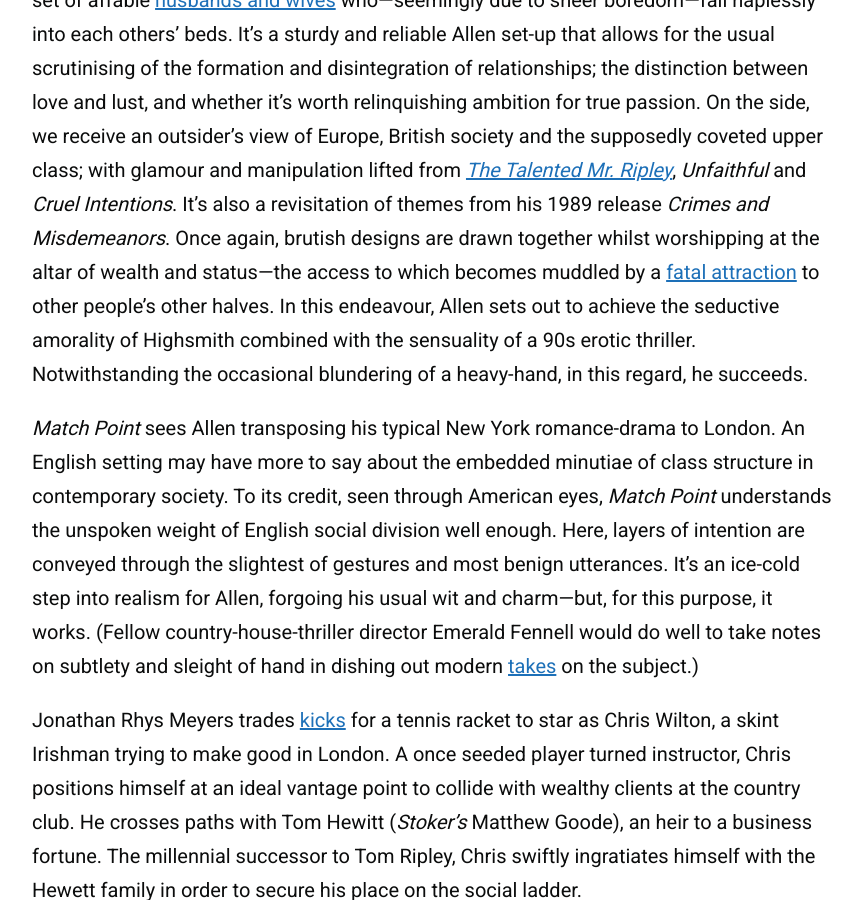
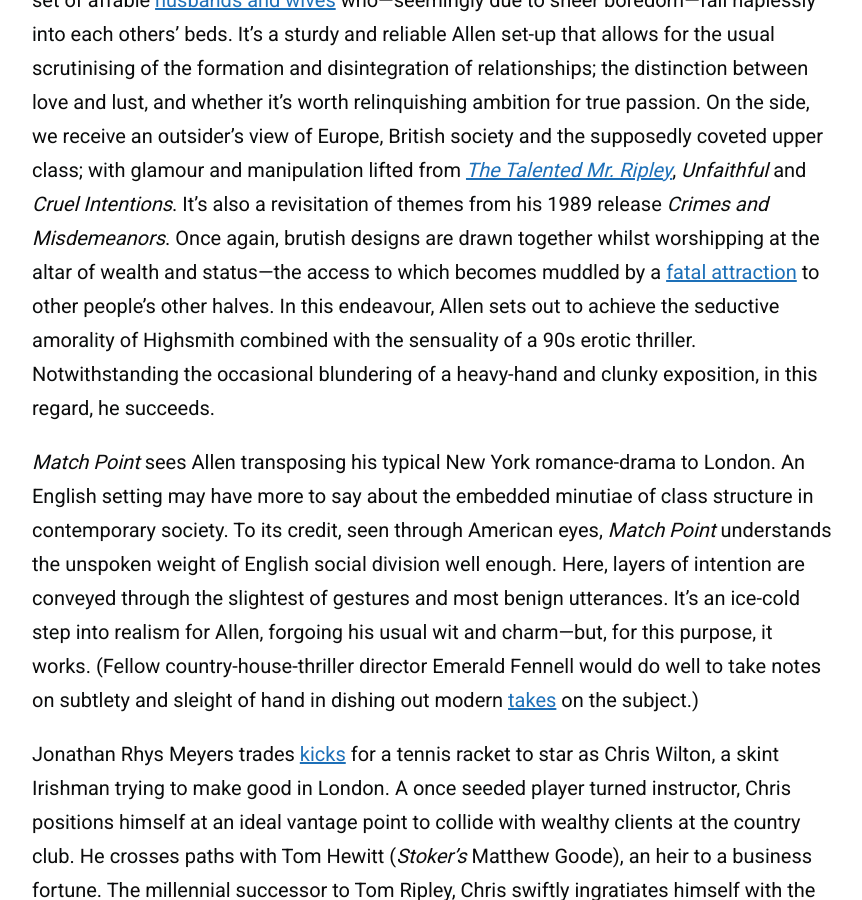
Before and after one commit to zoeurl/zoedowney.github.io, a Jekyll site: the page built from _posts/2024-2-22-match-point.md, in a window 1280 px wide and 900 px high, scrolled down 1203 px. Shown: the whole window, without its empty margins (208-1070 px from the left). Built offline with Jekyll 4.4.1, drawn with Linux system fonts in a browser that asks for light colours.

Commit message:
Update 2024-2-22-match-point.md

```diff
--- a/_posts/2024-2-22-match-point.md
+++ b/_posts/2024-2-22-match-point.md
@@ -11,7 +11,7 @@
 
 The pseudo-philosophical playbook of Woody Allen's _Match Point_ dictates that life’s transformative successes hinge on chance. Whether one’s ball makes it over the net, so to speak, or bounces defeatedly back at the player. It’s a lesson that reiterates the bitter mantra of the middle and hard-working classes: when keeping score, it's not _what_, but _who_, you know that counts. A world in which one might ‘rather be lucky than good’, and where perching tentatively on the right stoops can twist the handles of rewarding and lucrative doors. Even if this is indeed so, filmmakers and admirers queuing on the once sought-after [Allen's](https://www.nytimes.com/2018/01/31/movies/woody-allen.html) porch have long since found other, more worthwhile entryways to clamour outside. But, for the sake of this exercise, that is beside the (match) point.
 
-The tennis metaphor is the apt rule of play for this particular story. The players: another set of affable [husbands and wives](https://www.nytimes.com/1992/09/18/movies/review-film-husbands-and-wives-fact-fiction-it-doesn-t-matter.html) who—seemingly due to sheer boredom—fall haplessly into each others' beds. It's a sturdy and reliable Allen set-up that allows for the usual scrutinising of the formation and disintegration of relationships; the distinction between love and lust, and whether it’s worth relinquishing ambition for true passion. On the side, we receive an outsider’s view of Europe, British society and the supposedly coveted upper class; with glamour and manipulation lifted from _[The Talented Mr. Ripley](https://www.zoedowney.com/the-talented-mr-ripley/)_, _Unfaithful_ and _Cruel Intentions_. It’s also a revisitation of themes from his 1989 release _Crimes and Misdemeanors_. Once again, brutish designs are drawn together whilst worshipping at the altar of wealth and status—the access to which becomes muddled by a [fatal attraction](https://www.rogerebert.com/reviews/fatal-attraction-1987) to other people's other halves. In this endeavour, Allen sets out to achieve the seductive amorality of Highsmith combined with the sensuality of a 90s erotic thriller. Notwithstanding the occasional blundering of a heavy-hand, in this regard, he succeeds.
+The tennis metaphor is the apt rule of play for this particular story. The players: another set of affable [husbands and wives](https://www.nytimes.com/1992/09/18/movies/review-film-husbands-and-wives-fact-fiction-it-doesn-t-matter.html) who—seemingly due to sheer boredom—fall haplessly into each others' beds. It's a sturdy and reliable Allen set-up that allows for the usual scrutinising of the formation and disintegration of relationships; the distinction between love and lust, and whether it’s worth relinquishing ambition for true passion. On the side, we receive an outsider’s view of Europe, British society and the supposedly coveted upper class; with glamour and manipulation lifted from _[The Talented Mr. Ripley](https://www.zoedowney.com/the-talented-mr-ripley/)_, _Unfaithful_ and _Cruel Intentions_. It’s also a revisitation of themes from his 1989 release _Crimes and Misdemeanors_. Once again, brutish designs are drawn together whilst worshipping at the altar of wealth and status—the access to which becomes muddled by a [fatal attraction](https://www.rogerebert.com/reviews/fatal-attraction-1987) to other people's other halves. In this endeavour, Allen sets out to achieve the seductive amorality of Highsmith combined with the sensuality of a 90s erotic thriller. Notwithstanding the occasional blundering of a heavy-hand and clunky exposition, in this regard, he succeeds.
 
 _Match Point_ sees Allen transposing his typical New York romance-drama to London. An English setting may have more to say about the embedded minutiae of class structure in contemporary society. To its credit, seen through American eyes, _Match Point_ understands the unspoken weight of English social division well enough. Here, layers of intention are conveyed through the slightest of gestures and most benign utterances. It’s an ice-cold step into realism for Allen, forgoing his usual wit and charm—but, for this purpose, it works. (Fellow country-house-thriller director Emerald Fennell would do well to take notes on subtlety and sleight of hand in dishing out modern [takes](https://www.rogerebert.com/reviews/saltburn-movie-review-2023) on the subject.)
 
```
